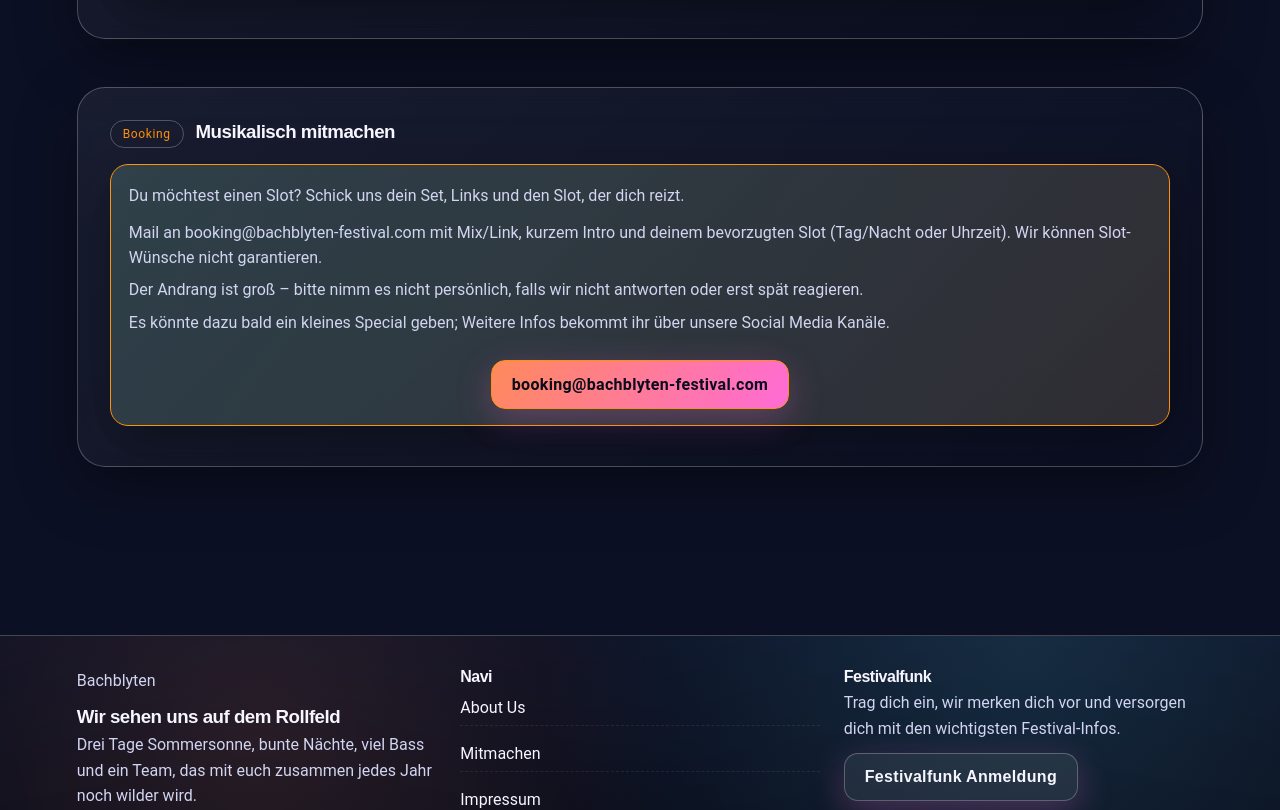
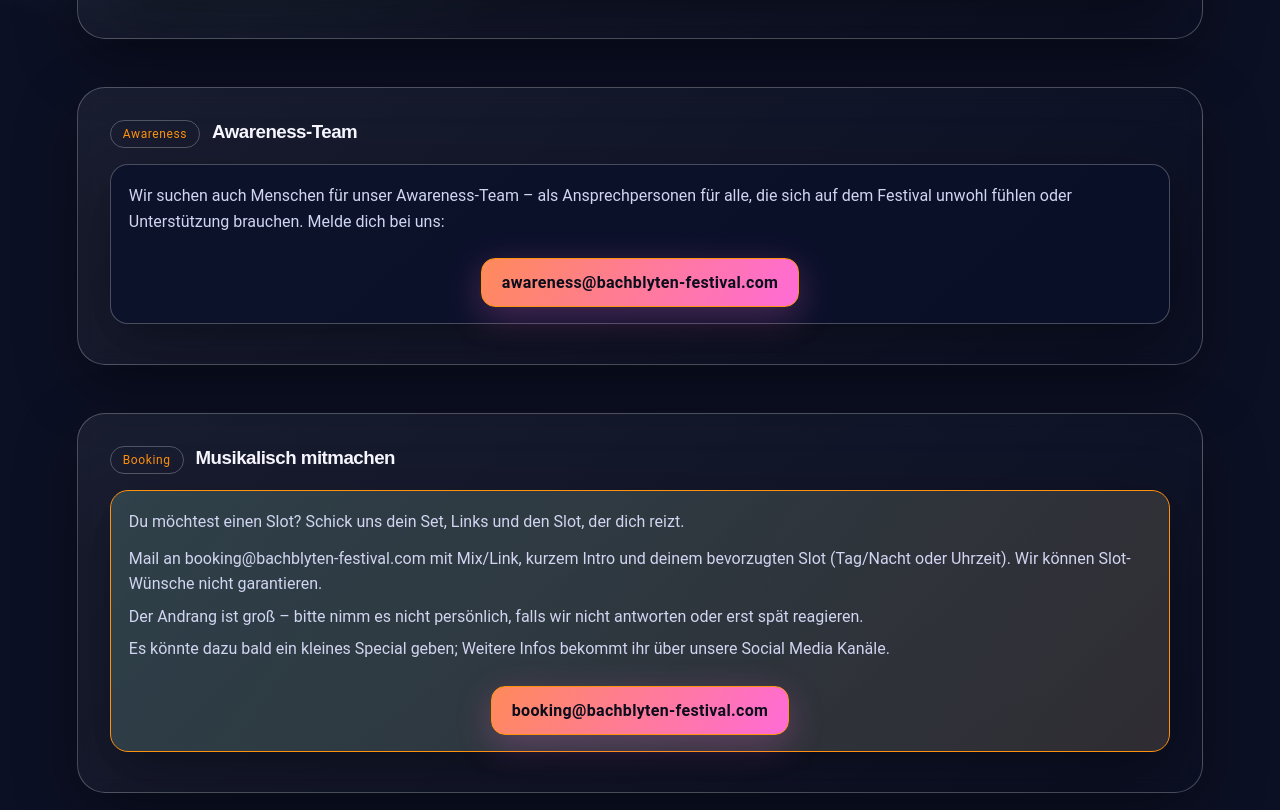
Before and after one commit to Leon-Bor/bachblyten, an Angular app: page /mit-machen in a window 1280 px wide. Shown: the part 1280-2090 px from the top of the page. Built offline with nearby package versions, Linux system fonts and the light colour scheme; a web font is replaced by a local one.

Commit message:
feat(mit-machen): add Awareness-Team contact
Add Awareness-Team section and mailto link constants.

```diff
--- a/src/app/pages/mit-machen/mit-machen.component.html
+++ b/src/app/pages/mit-machen/mit-machen.component.html
@@ -55,6 +55,22 @@
 
 <section class="section">
   <div class="section-heading">
+    <span class="eyebrow">Awareness</span>
+    <h3>Awareness-Team</h3>
+  </div>
+  <article class="card">
+    <p>
+      Wir suchen auch Menschen für unser Awareness-Team – als Ansprechpersonen für alle, die sich
+      auf dem Festival unwohl fühlen oder Unterstützung brauchen. Melde dich bei uns:
+    </p>
+    <div class="cta-row">
+      <a class="cta" [href]="awarenessMailLink">awareness@bachblyten-festival.com</a>
+    </div>
+  </article>
+</section>
+
+<section class="section">
+  <div class="section-heading">
     <span class="eyebrow">Booking</span>
     <h3>Musikalisch mitmachen</h3>
   </div>
--- a/src/app/pages/mit-machen/mit-machen.component.ts
+++ b/src/app/pages/mit-machen/mit-machen.component.ts
@@ -18,6 +18,8 @@ export class MitMachenComponent {
   protected readonly mailLink = `mailto:${this.mail}?subject=${encodeURIComponent('Mitmachen Crew 2026')}`;
   protected readonly bookingMail = 'booking@bachblyten-festival.com';
   protected readonly bookingMailLink = `mailto:${this.bookingMail}?subject=${encodeURIComponent('Artist / Special Submission')}`;
+  protected readonly awarenessMail = 'awareness@bachblyten-festival.com';
+  protected readonly awarenessMailLink = `mailto:${this.awarenessMail}?subject=${encodeURIComponent('Awareness Crew 2026')}`;
 
   protected readonly roles: CrewRole[] = [
     {
```
